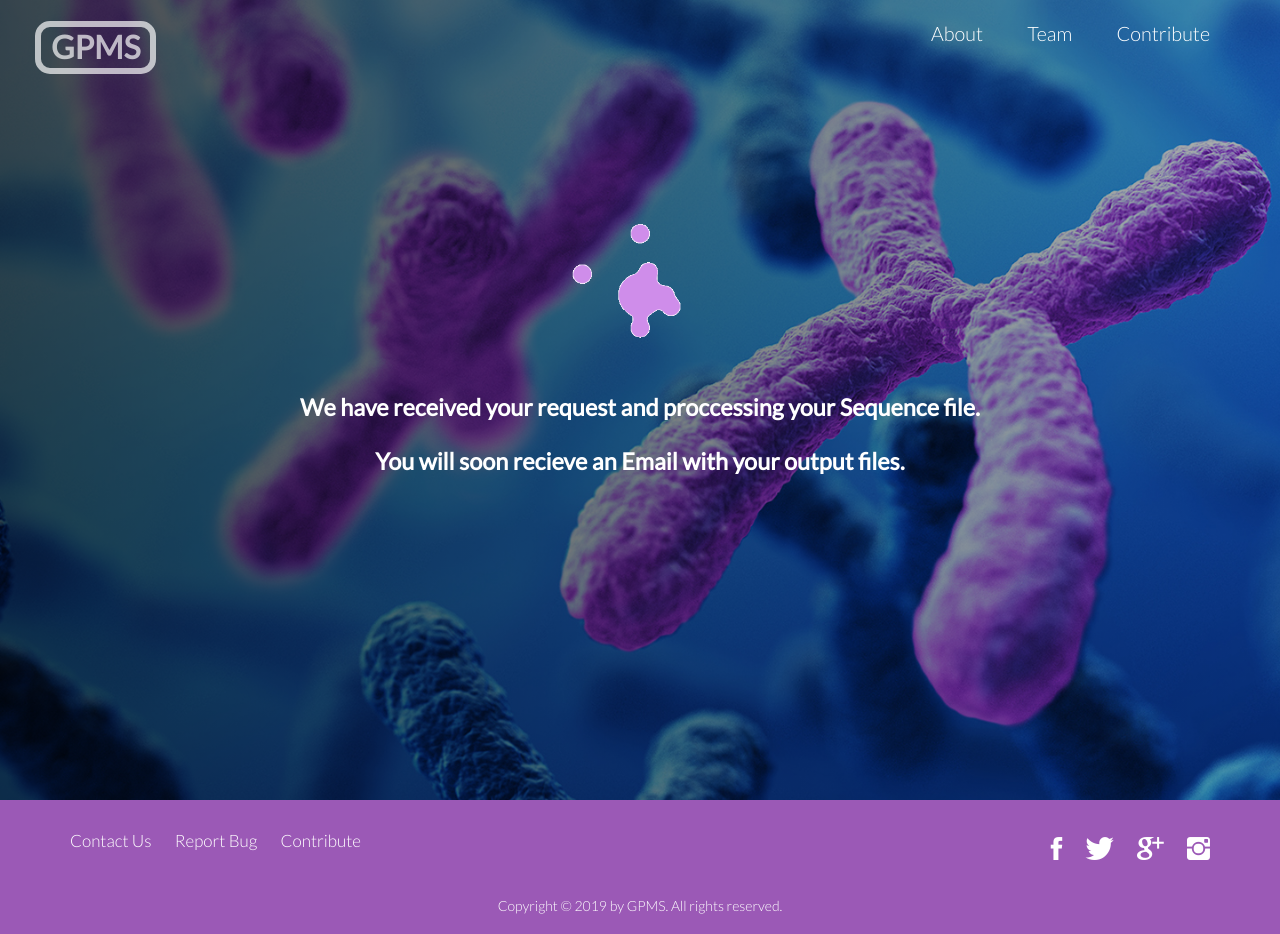
After one commit to hemantdhankar/Gene-Prediction-Meta-Server, a Django app: template GPMS_django_project/templates/submitted.html in a window 1280 px wide. The commit adds this page. Run offline with Django 3.2, Linux system fonts and the light colour scheme; the template is opened without the code that fills it, so the values that code supplies are empty; some web fonts are replaced.

Commit message:
Submitted page

```diff
--- a/GPMS_django_project/gene_prediction_meta_server_project/views.py
+++ b/GPMS_django_project/gene_prediction_meta_server_project/views.py
@@ -8,6 +8,6 @@ def home(request):
 		background_thread=Process(target=run_task, args=(request,))
 		background_thread.daemon=True
 		background_thread.start()
-		return HttpResponse("You will recieve the mail soon")
+		return HttpResponse(request,"submitted.html")
 	else:
 		return render(request,"home.html")
--- a/GPMS_django_project/static/Resources/CSS/style.css
+++ b/GPMS_django_project/static/Resources/CSS/style.css
@@ -75,9 +75,21 @@ h3{
 }
 
 /****************************** HEADER ****************************************/
+header h3{
+    position: relative;
+    top: 30%;
 
-header{
+}
+
+.home-header{
     background-image: linear-gradient(to right,rgba(0, 0, 0, 0.7),rgba(0, 0, 0, 0.3)), url(Img/coverimage4.jpg);
+    background-size: cover;
+    background-position: center;
+    height: 100vh;
+    background-attachment: fixed;
+}
+.submitted-header{
+    background-image: linear-gradient(to right,rgba(0, 0, 0, 0.7),rgba(0, 0, 0, 0.3)), url(Img/coverimage6.jpeg);
     background-size: cover;
     background-position: center;
     height: 100vh;
@@ -91,6 +103,14 @@ header{
     position: relative;
     top: 25%;
 }
+
+img{
+    height: 150px;
+}
+.sub{
+    top: 20%;
+}
+
 .main-header .row{
     align-content: center;
 }
@@ -167,18 +187,24 @@ option{
     left: 35px;
     float: left;
     font-size: 160%;
-    border-radius: -15px;
     padding: 2px 10px;
+    border-radius: 15px;
     border: 6px solid rgba(255,255,255,0.68);
 
 }
 
-.whitelogo{
+.purple-logo{
     display: none;
+    position: absolute;
+    margin-top: 6px;
+    color: rgba(155, 89, 182, 1);
+    left: 35px;
     float: left;
-    height: 50px;
-    margin-top: 5px;
-    margin-left: -50px;
+    font-size: 160%;
+    padding: 2px 10px;
+    border-radius: 15px;
+    border: 5px solid rgba(155, 89, 182, 1);
+
 }
 
 /*------------MAIN NAV BAR----------------*/
@@ -191,7 +217,7 @@ nav .row{
 .main-nav{
     float:right;
     list-style: none;
-    padding-top: 30px;
+    padding-top: 10px;
     font-size: 110%;
 }
 
@@ -218,38 +244,39 @@ nav .row{
 /*------------STICKY NAV BAR----------------*/
 
 .sticky{
-    background-color: rgba(33, 178, 166, 0.9);
+    background-color: rgba(255,255,255,0.9);
     position: fixed;
     margin: 0;
     top: 0;
     left: 0;
     width: 100%;
-    box-shadow: 2px 2px 2px #e0dbdb;
     font-weight: 400;
+    font-size: 90%;
     z-index: 9999;
 }
 
 .sticky .main-nav{
     padding-top: 0;
+    margin-top: 15px;
 
 }
 .sticky .main-nav li a:link,
 .sticky .main-nav li a:visited{
-    padding: 16px 0;
-    color: #fff;
+    padding: 10px 0;
+    color: #000;
 }
 
 .sticky .main-nav li a:hover,
 .sticky .main-nav li a:active{
-    border-bottom: 2px solid #fff;
+    border-bottom: 4px solid rgba(195, 86, 191,1);
 }
 
 .main-nav{
-    margin-top: 18px;
+    margin-top: 10px;
 }
 
 .sticky .logo{ display: none;}
-.sticky .whitelogo{ display: block;}
+.sticky .purple-logo{ display: block;}
 
 /*------------------------------------------------SECTION-FORM----------------------------------------------------*/
 .section-form{
@@ -276,15 +303,19 @@ nav .row{
     font-size: 8px;
 }
 .upload-content {
+    margin-top: 12px;
     position: relative;
     padding-top: 20px;
     padding-bottom: 20px;
     height: 100%;
     width: 70%;
     margin-left:15%;
-    border-radius: 40px;
+    border-radius: 30px 30px 0 0;
     background-color: rgba(255, 255, 255, 0.85);
 
+}
+.inv{
+    border-radius: 0 0 30px 30px;
 }
 
 /*------------------------------------------------BUTTONS---------------------------------------------------*/
@@ -462,7 +493,7 @@ footer p{
 footer{
     background-color: #9b59b6;
     color: white;
-    padding: 40px;
+    padding: 20px;
     font-size: 85%;
 
 }
@@ -492,14 +523,33 @@ footer{
 }
 
 
-/********************************EXTRA/IRREVELANT*********************************/
+/*********************************** ANIMATIONS *************************************/
+
+.js--wp-1{
+    opacity: 0;
+}
+
+.js--wp-1.animated{
+    opacity: 1;
+}
+.js--wp-2{
+    opacity: 0;
+}
+
+.js--wp-2.animated{
+    opacity: 1;
+}
+
+
+
+/******************************** EXTRA/IRREVELANT *********************************/
 
 .extra{
     background-color: cadetblue;
 }
 .dna {
 	width: 360px;
-	margin-top: 100px;
+	margin-top: 60px;
     margin-bottom: 20px;
     margin-left: auto;
     margin-right: auto;
--- /dev/null
+++ b/GPMS_django_project/templates/submitted.html
@@ -0,0 +1,64 @@
+<!DOCTYPE html>
+<html>
+    <head>
+        <link rel="stylesheet"  type="text/css"  href="../static/Resources/CSS/style.css">
+        <link rel="stylesheet" type="text/css" href="../static/Vendors/CSS/normalize.css">
+        <link rel="stylesheet" type="text/css" href="../static/Vendors/CSS/grid.css">
+        <link rel="stylesheet" type="text/css" href="../static/Vendors/CSS/ionicons.min.css">
+        <link rel="stylesheet" type="text/css" href="../static/Resources/CSS/query.css">
+        <link rel="stylesheet" type="text/css" href="../static/Vendors/CSS/animate.css">
+        <link href="https://fonts.googleapis.com/css?family=Lato:100,300,400&display=swap" rel="stylesheet" type="text/css">
+        <title> Gene Prediction Meta Server </title>
+    </head>
+
+    <body>
+        <header class="submitted-header">
+            <nav>
+                <div class="row">
+                    <a href="home.html"><h1 class="logo">GPMS</h1></a>
+                    <ul class="main-nav">
+                        <li><a href="#">About</a></li>
+                        <li><a href="#">Team</a></li>
+                        <li><a href="#">Contribute</a></li>
+                    </ul>
+                </div>
+
+            </nav>
+            <div class="main-header-text sub">
+                <img src="../static/Resources/IMG/processing6gif.gif" >
+                <h3>We have received your request and proccessing your Sequence file.<br><br>You will soon recieve an Email with your output files.</h3>
+
+            </div>
+        </header>
+        <footer>
+            <div class="row">
+                <div class="col span-1-of-2">
+                    <ul class="footer-nav">
+                        <li><a href="#">Contact Us</a></li>
+                        <li><a href="#">Report Bug</a></li>
+                        <li><a href="#">Contribute</a></li>
+                    </ul>
+                </div>
+                <div class="col span-1-of-2">
+                    <ul class="social-links">
+                        <li><a href="#"><i class="ion-social-facebook"></i></a></li>
+                        <li><a href="#"><i class="ion-social-twitter"></i></a></li>
+                        <li><a href="#"><i class="ion-social-googleplus"></i></a></li>
+                        <li><a href="#"><i class="ion-social-instagram"></i></a></li>
+                    </ul>
+                </div>
+            </div>
+            <div class="row">
+                <p>
+                    Copyright &copy; 2019 by GPMS. All rights reserved.
+                </p>
+            </div>
+
+        </footer>
+
+
+        <script src="https://ajax.googleapis.com/ajax/libs/jquery/1.12.4/jquery.min.js"></script>
+        <script src="../static/Vendors/JS/jquery.waypoints.min.js"></script>
+        <script src="../static/Resources/JS/scripts.js"></script>
+    </body>
+</html>
```
Also changed, not shown: GPMS_django_project/static/Resources/JS/scripts.js (+84 -0 lines), GPMS_django_project/templates/home.html (+40 -16 lines), GPMS_django_project/static/Resources/IMG/processing4.gif (added), GPMS_django_project/static/Resources/IMG/processing5.gif (added), GPMS_django_project/static/Resources/IMG/processing6gif.gif (added), GPMS_django_project/static/output/README.txt (added).
